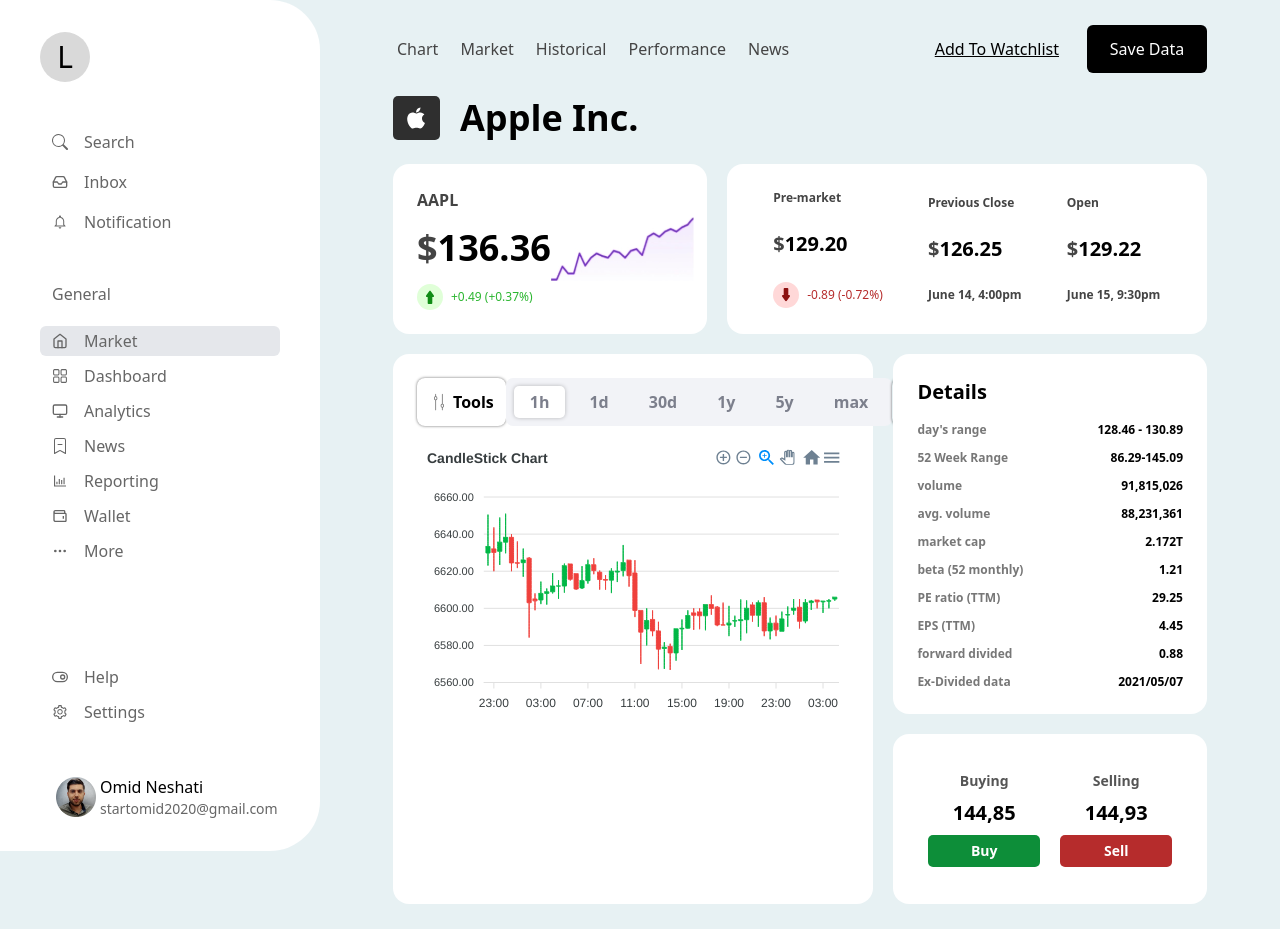
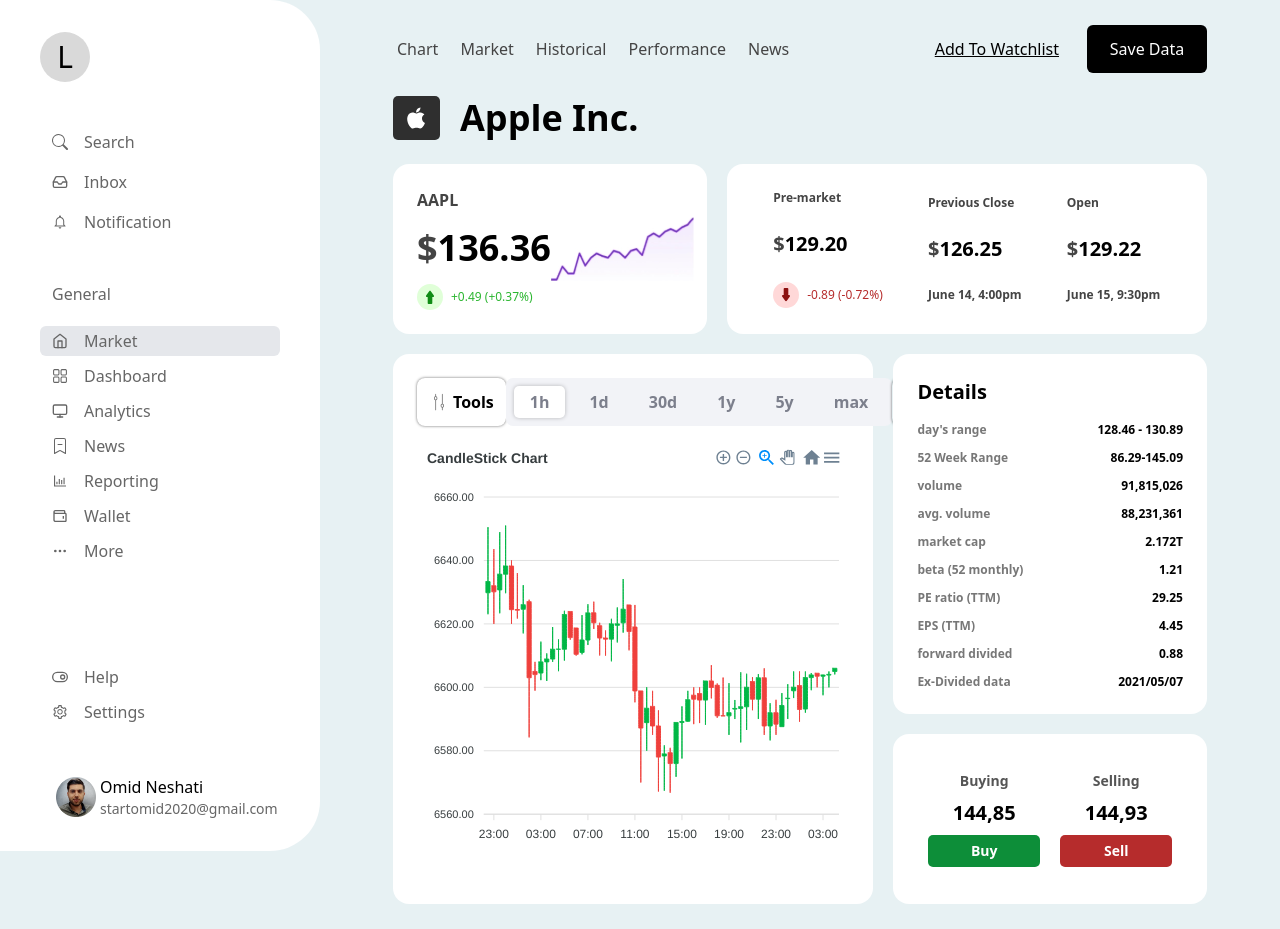
Before and after one commit to omidneshati/coding-ui-practice, a React (Vite) app: page / in a window 1280 px wide. Built offline with nearby package versions, Linux system fonts and the light colour scheme.

Commit message:
set fixed height

```diff
--- a/src/components/Chart/FakeChart.tsx
+++ b/src/components/Chart/FakeChart.tsx
@@ -43,7 +43,7 @@
         options={CHART_OPTIONS}
         series={CHART_SERIES}
         type="candlestick"
-        // height={4}
+        height={400}
       />
     </div>
   );
```
